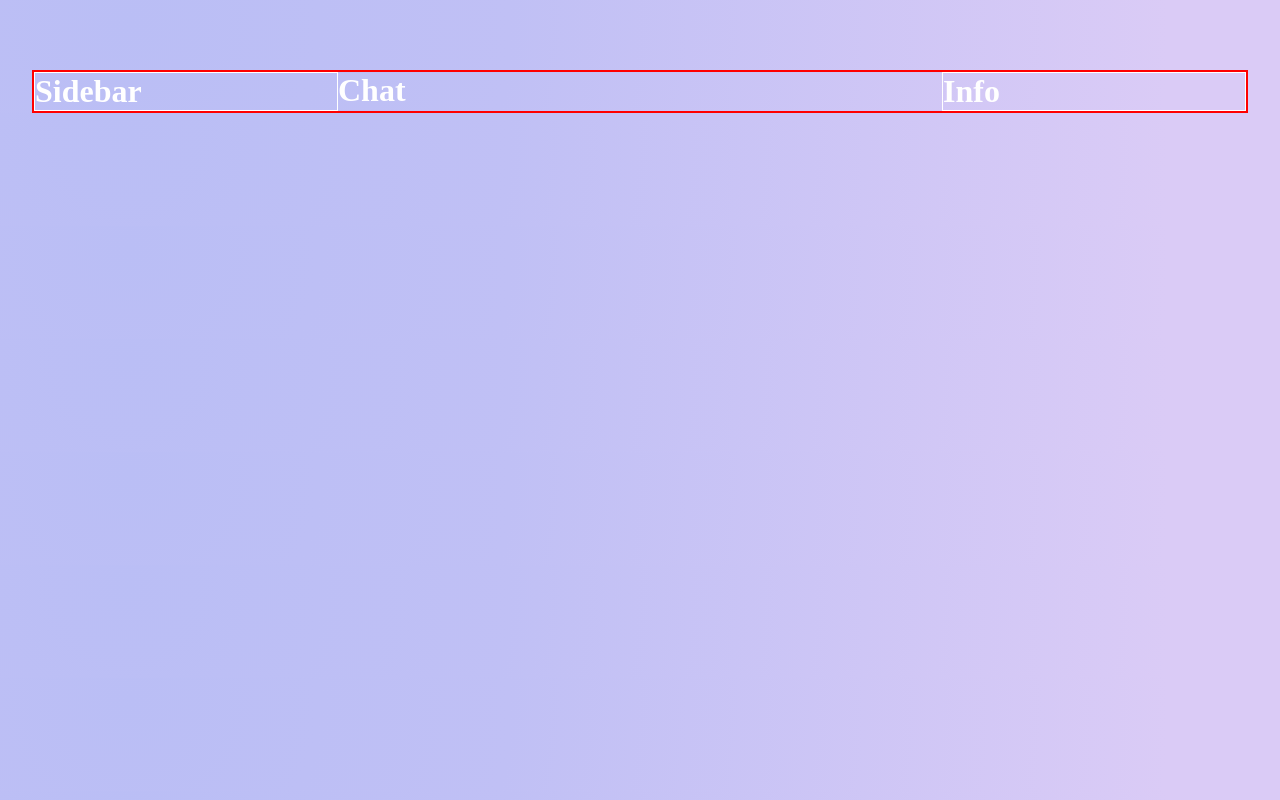
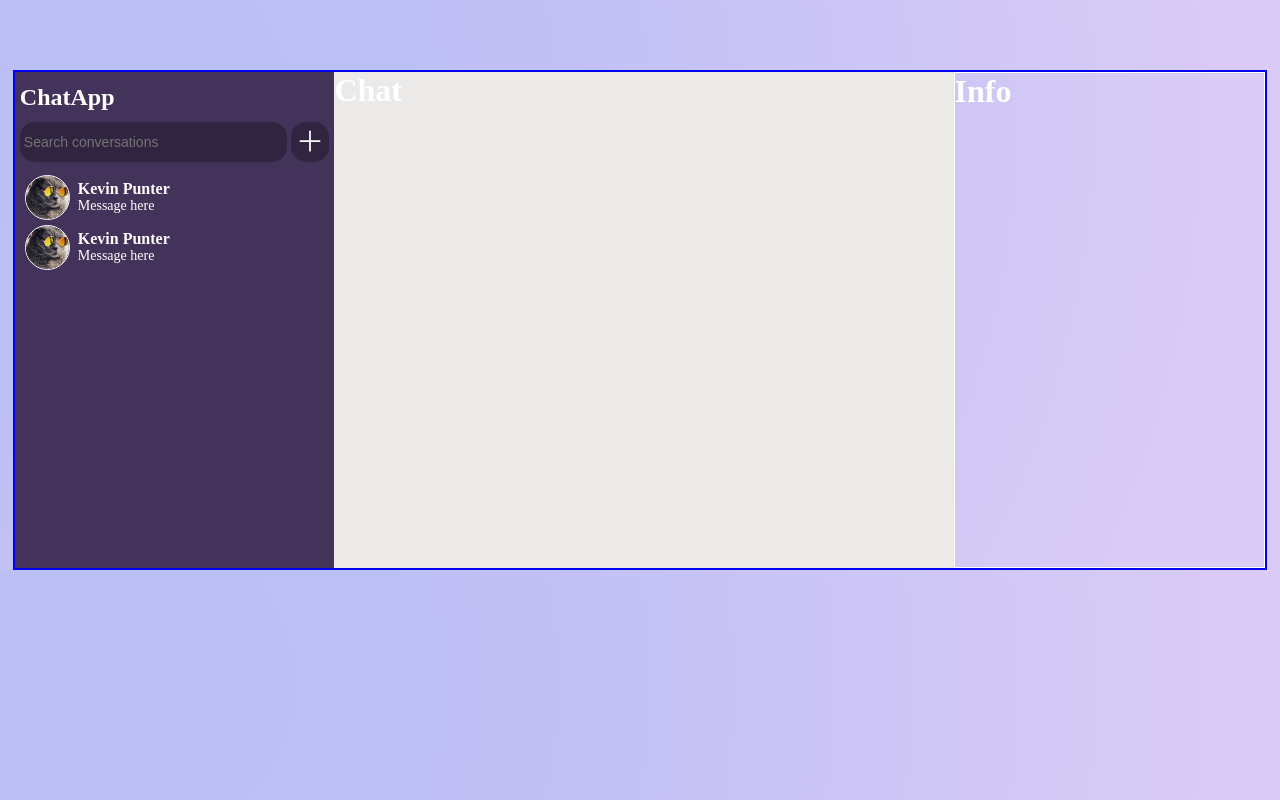
Before and after one commit to Stephh10/React-Chat-App, a React (Vite) app: page / in a window 1280 px wide. Built offline with nearby package versions, Linux system fonts and the light colour scheme.

Commit message:
Added css for sidebar

```diff
--- a/package.json
+++ b/package.json
@@ -12,6 +12,7 @@
   "dependencies": {
     "dotenv": "^16.4.5",
     "firebase": "^10.13.0",
+    "phosphor-react": "^1.4.1",
     "react": "^18.3.1",
     "react-dom": "^18.3.1",
     "react-router-dom": "^6.26.1"
--- a/src/components/Chat/Chat.css
+++ b/src/components/Chat/Chat.css
@@ -1,3 +1,4 @@
 .chat {
   flex: 2;
+  background-color: #ece9e9;
 }
--- /dev/null
+++ b/src/components/Sidebar/Search.jsx
@@ -0,0 +1,14 @@
+import React from "react";
+import { MagnifyingGlass, PlusCircle, Plus } from "phosphor-react";
+import "./Sidebar.css";
+
+export default function Search() {
+  return (
+    <div className="search">
+      <input type="text" placeholder="Search conversations" />
+      <button>
+        <Plus size={28} />
+      </button>
+    </div>
+  );
+}
--- a/src/components/Sidebar/Sidebar.css
+++ b/src/components/Sidebar/Sidebar.css
@@ -1,4 +1,71 @@
 .sidebar {
+  flex: 1;
+  background-color: #433259;
+  padding: 5px;
+}
+
+.sidebarNav {
+  height: 40px;
+  display: flex;
+  align-items: center;
+  margin-bottom: 5px;
+}
+
+.search {
+  display: flex;
+  align-items: center;
+  justify-content: center;
+  gap: 0.2rem;
+  height: 40px;
+  border-radius: 10px;
+  margin-bottom: 10px;
+}
+
+.search input {
+  background-color: #302441;
+  height: 100%;
+  border: none;
+  padding-left: 4px;
+  border-radius: 15px;
+  color: white;
+  outline: none;
+  font-size: 14px;
+  width: 100%;
+}
+
+.search button {
+  border: none;
+  background-color: #302441;
+  height: 30px;
+  height: 100%;
+  width: 45px;
+  border-radius: 15px;
+  color: white;
+  cursor: pointer;
+  text-align: center;
+}
+
+.sidebarUser {
+  display: flex;
+  align-items: center;
+  gap: 0.5rem;
+  height: 50px;
+  padding: 0 5px;
+}
+
+.sidebarUser:hover {
+  background-color: #302441;
+  cursor: pointer;
+}
+
+.sidebarUser img {
+  width: 45px;
+  height: 45px;
+  border-radius: 50%;
+  object-fit: cover;
   border: 1px solid white;
-  flex: 1;
 }
+
+.sidebarUser p {
+  font-size: 14px;
+}
--- a/src/components/Sidebar/Sidebar.jsx
+++ b/src/components/Sidebar/Sidebar.jsx
@@ -1,10 +1,16 @@
 import React from "react";
 import "./Sidebar.css";
+import SidebarNav from "./SidebarNav";
+import Search from "./Search";
+import SidebarUser from "./SidebarUser";
 
 export default function Sidebar() {
   return (
     <div className="sidebar">
-      <h1>Sidebar</h1>
+      <SidebarNav />
+      <Search />
+      <SidebarUser />
+      <SidebarUser />
     </div>
   );
 }
--- /dev/null
+++ b/src/components/Sidebar/SidebarNav.jsx
@@ -0,0 +1,10 @@
+import React from "react";
+import "./Sidebar.css";
+
+export default function SidebarNav() {
+  return (
+    <div className="sidebarNav">
+      <h2>ChatApp</h2>
+    </div>
+  );
+}
--- /dev/null
+++ b/src/components/Sidebar/SidebarUser.jsx
@@ -0,0 +1,15 @@
+import React from "react";
+import img1 from "../../assets/profileImg.jpg";
+import "./Sidebar.css";
+
+export default function SidebarUser() {
+  return (
+    <div className="sidebarUser">
+      <img src={img1} alt="sdd" />
+      <div className="sidebarUserInfo">
+        <h4>Kevin Punter</h4>
+        <p>Message here</p>
+      </div>
+    </div>
+  );
+}
--- a/src/pages/Main/Main.css
+++ b/src/pages/Main/Main.css
@@ -1,7 +1,8 @@
 .main {
   color: white;
   display: flex;
-  border: 2px solid red;
-  width: 95%;
+  border: 2px solid blue;
+  width: 98%;
   margin: 70px auto 0 auto;
+  height: 500px;
 }
```
Also changed, not shown: src/assets/profileImg.jpg (added), 1 other file (tests, documents, lock files or other folders).
